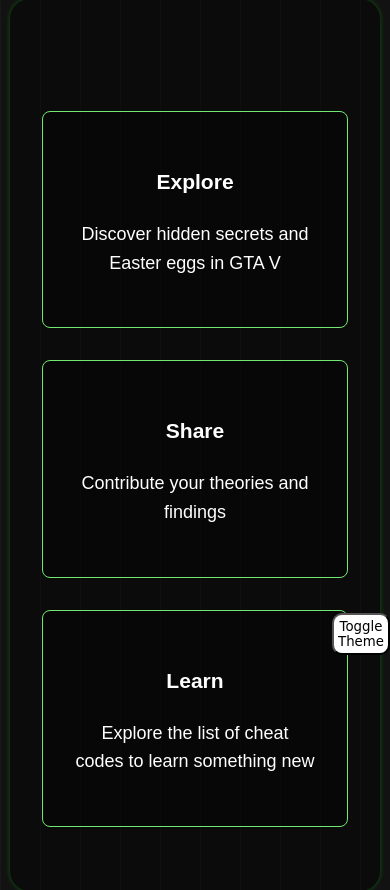
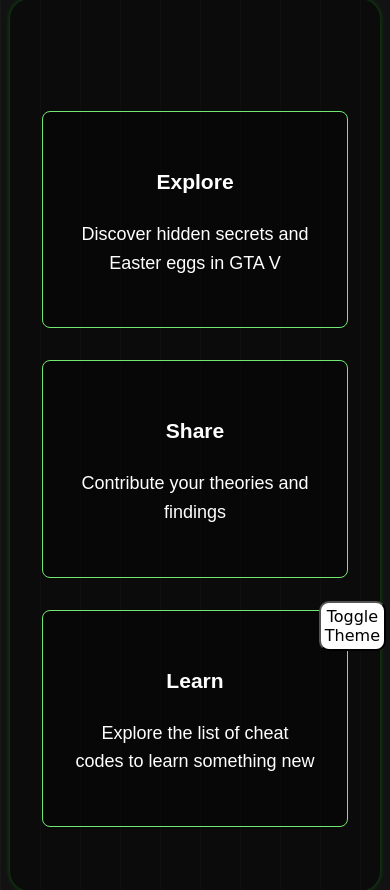
Before and after one commit to StarShoppingUG/gta-v-mysteries-hub, a Django app: page /about/ in a window 390 px wide. Shown: the part 189-1079 px from the top of the page. Run offline with Django 5.2, Linux system fonts and the light colour scheme; data comes from the database, SQL or seed files in the repository.

Commit message:
made fixes byee

```diff
--- a/mysteries/static/styles.css
+++ b/mysteries/static/styles.css
@@ -8,6 +8,7 @@
     --dark-color: black;
     --theme-color: white;
     --header-footer: black;
+    --navbar: black;
     --neon-glow: 0 0 5px var(--primary-color),
         0 0 10px var(--primary-color);
     --neon-text-glow: 0 0 3px var(--primary-color);
@@ -50,6 +51,7 @@ body.light-mode{
     rgba(24, 240, 24, 0.247),
     rgba(0, 255, 0, 0.3));
     --primary-color: darkgreen;
+    --navbar: rgb(170, 196, 170);
 }
 
 .main-content{
@@ -442,14 +444,15 @@ body.light-mode{
 /* Buttons */
 #toggle-theme{
     position: fixed;
-    bottom: 0;
-    right: 0;
+    bottom: 4px;
+    right: 4px;
     font-family: cursive;
     font: bold;
     color: var(--theme-opp);
     background: var(--theme-color);
     border-radius: 10px;
     padding: 4px 4px;
+    font-size: 1rem;
 }
 #toggle-theme:hover{
     cursor: pointer;
@@ -899,17 +902,17 @@ a:not(.nav-links a):not(.cta-button):hover::after {
 
     .nav-links {
         flex-direction: column;
-        background: var(--card-bg);
         gap: 1rem;
         position: fixed;
         right: 0;
         top: 70px;
         padding: 20px;
         border-radius: 10px;
+        opacity: 1;
         visibility: hidden;
-        opacity: 0;
         transition: visibility 0.3s, opacity 0.3s ease;
         border: 2px solid darkgreen;
+        background: var(--navbar);
 
     }
 
```
